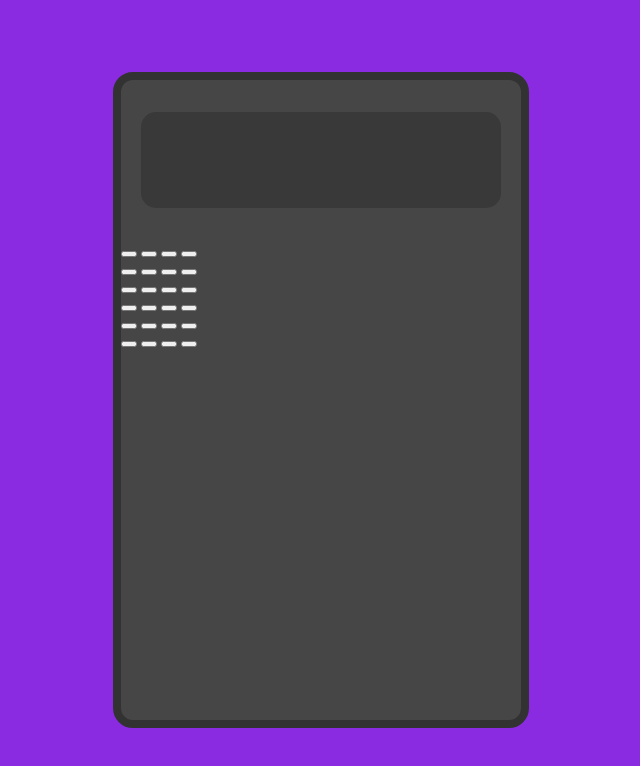
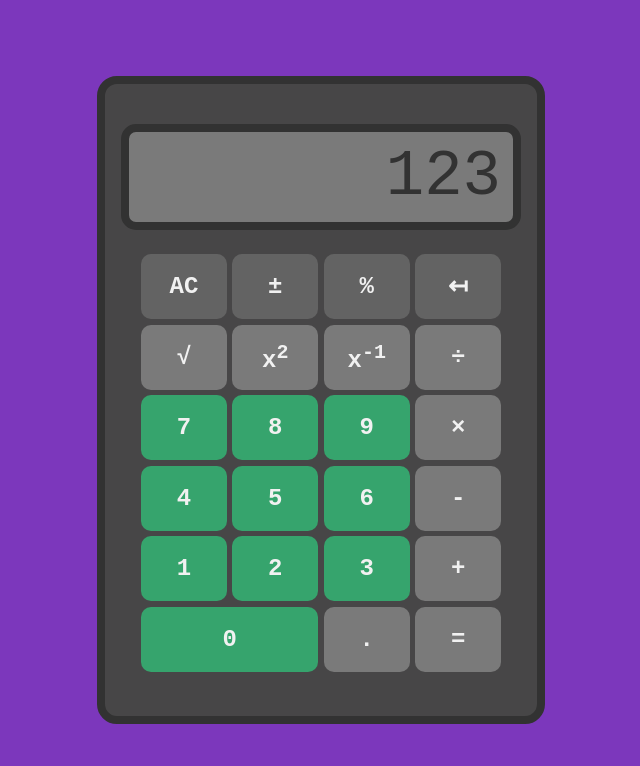
Before and after one commit to taachii/js-calc, a plain HTML site: page index.html in a window 1280 px wide. Shown: the whole page, without its empty margins (319-959 px from the left). Drawn offline with Linux system fonts and the light colour scheme.

Commit message:
Style the calculator

```diff
--- a/index.html
+++ b/index.html
@@ -8,45 +8,31 @@
 </head>
 <body>
   <div class="calculator">
-    <div class="display">
-    </div>
+    <div class="display">123</div>
     <div class="buttons">
-      <div class="row">
-        <button></button>
-        <button></button>
-        <button></button>
-        <button></button>
-      </div>
-      <div class="row">
-        <button></button>
-        <button></button>
-        <button></button>
-        <button></button>
-      </div>
-      <div class="row">
-        <button></button>
-        <button></button>
-        <button></button>
-        <button></button>
-      </div>
-      <div class="row">
-        <button></button>
-        <button></button>
-        <button></button>
-        <button></button>
-      </div>
-      <div class="row">
-        <button></button>
-        <button></button>
-        <button></button>
-        <button></button>
-      </div>
-      <div class="row">
-        <button></button>
-        <button></button>
-        <button></button>
-        <button></button>
-      </div>
+        <button>AC</button>
+        <button>&plusmn;</button>
+        <button>%</button>
+        <button>&#8612;</button>
+        <button class="function">&Sqrt;</button>
+        <button class="function">x<sup>2</sup></button>
+        <button class="function">x<sup>-1</sup></button>
+        <button class="operator">&divide;</button>
+        <button class="digit">7</button>
+        <button class="digit">8</button>
+        <button class="digit">9</button>
+        <button class="operator">&times;</button>
+        <button class="digit">4</button>
+        <button class="digit">5</button>
+        <button class="digit">6</button>
+        <button class="operator">-</button>
+        <button class="digit">1</button>
+        <button class="digit">2</button>
+        <button class="digit">3</button>
+        <button class="operator">+</button>
+        <button class="digit zero">0</button>
+        <button class="decimal">.</button>
+        <button class="function">=</button>
     </div>
   </div>
 </body>
--- a/style.css
+++ b/style.css
@@ -1,31 +1,82 @@
 body {
   height: 100vh;
   margin: 0;
-  background-color: blueviolet;
+  background-color: rgb(124, 55, 188);
   display: flex;
   flex-direction: column;
   justify-content: center;
   align-items: center;
+  box-sizing: border-box;
+
 }
 
 .calculator {
-  height: 80vh;
+  height: 600px;
   width: 400px;
   background: rgb(71, 70, 71);
-  border: 0.5em solid rgb(51, 50, 51);
+  border: 8px solid rgb(50, 50, 50);
   border-radius: 20px;
+  padding: 1em;
+  display: flex;
+  flex-direction: column;
+  align-items: center;
 }
 
 .display {
+  font-family: 'Roboto Mono', monospace;
+  font-size: 4em;
   height: 15%;
   width: 90%;
-  background-color: rgb(57, 57, 57);
-  margin: 2em auto;
+  color: rgb(50, 50, 50);
+  background-color: rgb(122, 122, 122);
+  margin: 24px auto;
+  padding: 0 12px;
+  border: 8px solid rgb(50, 50, 50);
   border-radius: 15px;
+  display: flex;
+  justify-content: flex-end;
+  align-items: center;
 }
 
 .buttons {
-  display: flex;
-  flex-direction: column;
+  width: 90%;
+  display: grid;
+  grid-template-columns: repeat(4, 1fr);
+  gap: 0.35em;
+}
 
+button {
+  font-family: 'Roboto Mono', monospace;
+  background-color: rgb(99, 99, 99);
+  height: 65px;
+  min-width: 30px;
+  border: none;
+  border-radius: 10px;
+  color: rgb(241, 241, 241);
+  font-size: 24px;
+  font-weight: bold;
+  cursor: pointer;
+  transition: background-color 0.3s ease;
 }
+
+button:hover {
+  background-color: rgb(108, 108, 108);
+}
+
+button.digit:hover {
+  background-color: rgb(49, 149, 99);
+}
+
+.digit {
+  background-color: rgb(54, 164, 109);
+}
+
+.zero {
+  grid-column: span 2;
+}
+
+.operator,
+.function,
+.decimal {
+  background-color: rgb(122, 122, 122);
+}
```
